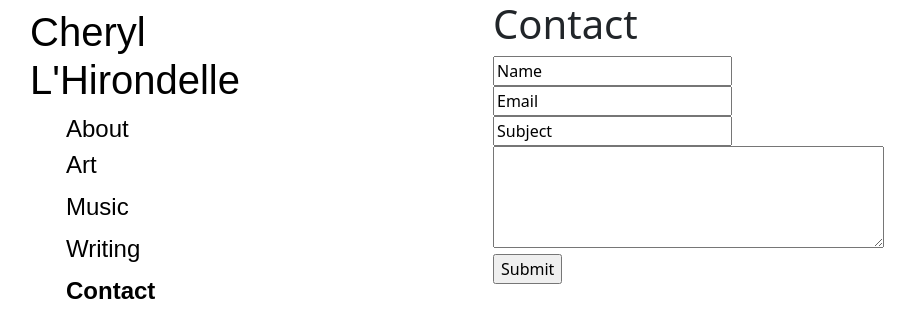
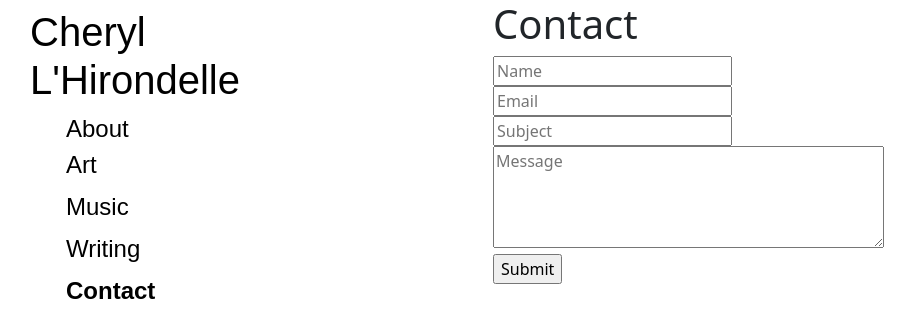
Before and after one commit to clhirondelle/clhirondelle, a plain HTML site: page contact.html in a window 1280 px wide. Shown: the top 334 px of the page, without its empty margins (64-979 px from the left). Drawn offline with nearby package versions, Linux system fonts and the light colour scheme; files whose address does not match are found by name.

Commit message:
Fixed the contact form functionality
Updated the contact form to use form spree to send forward emails.
NOTE: Still needs the proper formspree endpoint. The current one is for testing purposes

```diff
--- a/contact.html
+++ b/contact.html
@@ -5,6 +5,7 @@
     <meta http-equiv="X-UA-Compatible" content="IE=edge" />
     <meta name="viewport" content="width=device-width, initial-scale=1.0" />
     <link rel="stylesheet" href="assets\css\styles.css" />
+    <script src="validation.js"></script>
     <link
       href="https://cdn.jsdelivr.net/npm/bootstrap@5.2.2/dist/css/bootstrap.min.css"
       rel="stylesheet"
@@ -72,19 +73,14 @@
         <div class="col-md-1 offset-md-1">
           <div class="contact-form">
             <h1>Contact</h1>
-            <form action="">
-              <input type="text" id="name" value="Name" />
-              <input type="email" id="email" value="Email" />
-              <input type="text" id="subject" value="Subject" />
-              <textarea
-                name="message"
-                id="message"
-                cols="40"
-                rows="4"
-              ></textarea>
-              <input type="button" id="submit" value="Submit" />
+            <form id="contact-form" action="https://formspree.io/f/xjvdpvon" method="POST">
+              <input type="text" id="name" name="name" placeholder="Name" required />
+              <input type="email" id="email" name="email" placeholder="Email" required />
+              <input type="text" id="subject" name="subject" placeholder="Subject" required />
+              <textarea name="message" id="message" cols="40" rows="4" placeholder="Message" required></textarea>
+              <input type="submit" value="Submit" />
+            </form>
               <br />
-            </form>
           </div>
         </div>
       <div class="row justify-content-around">
```
